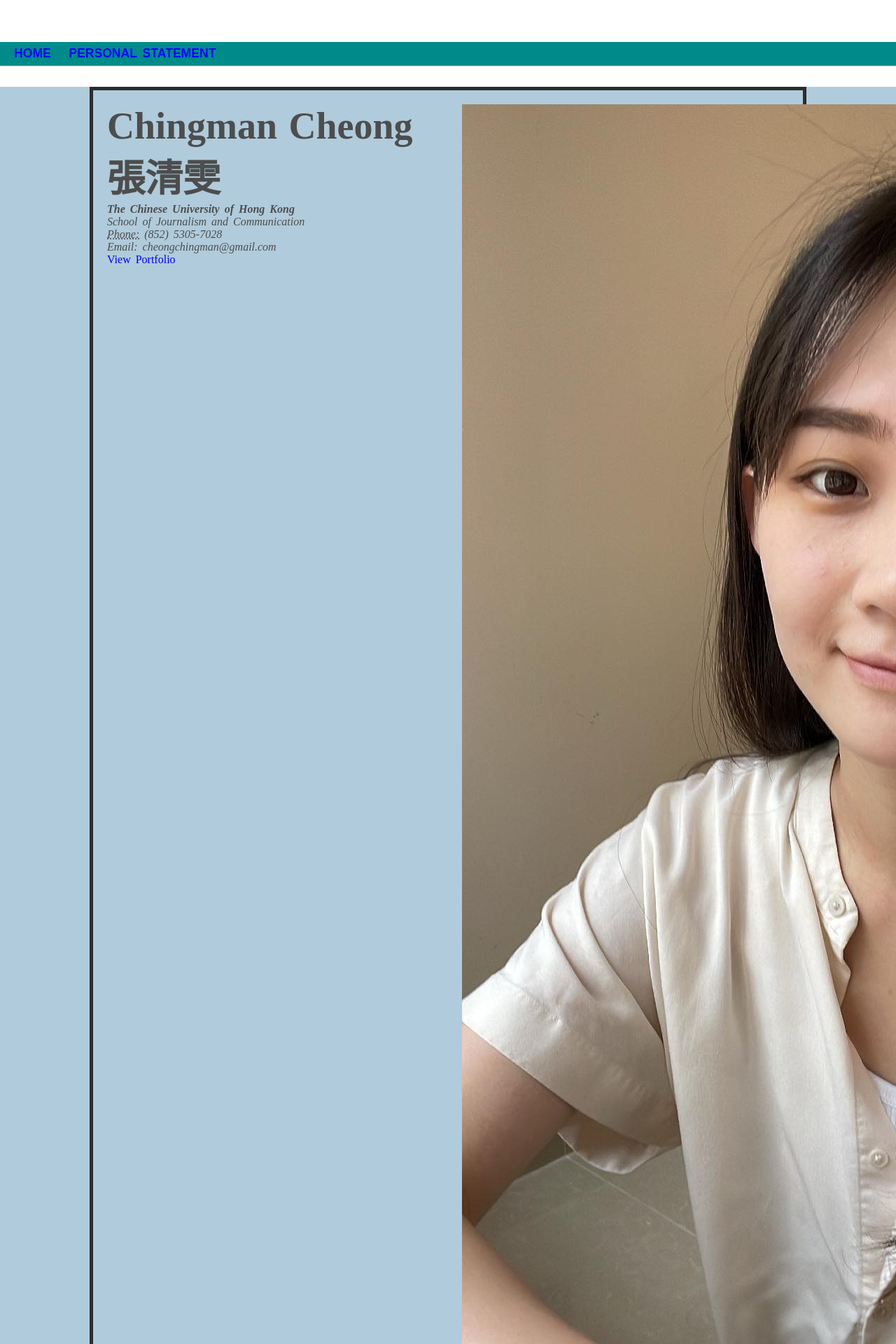
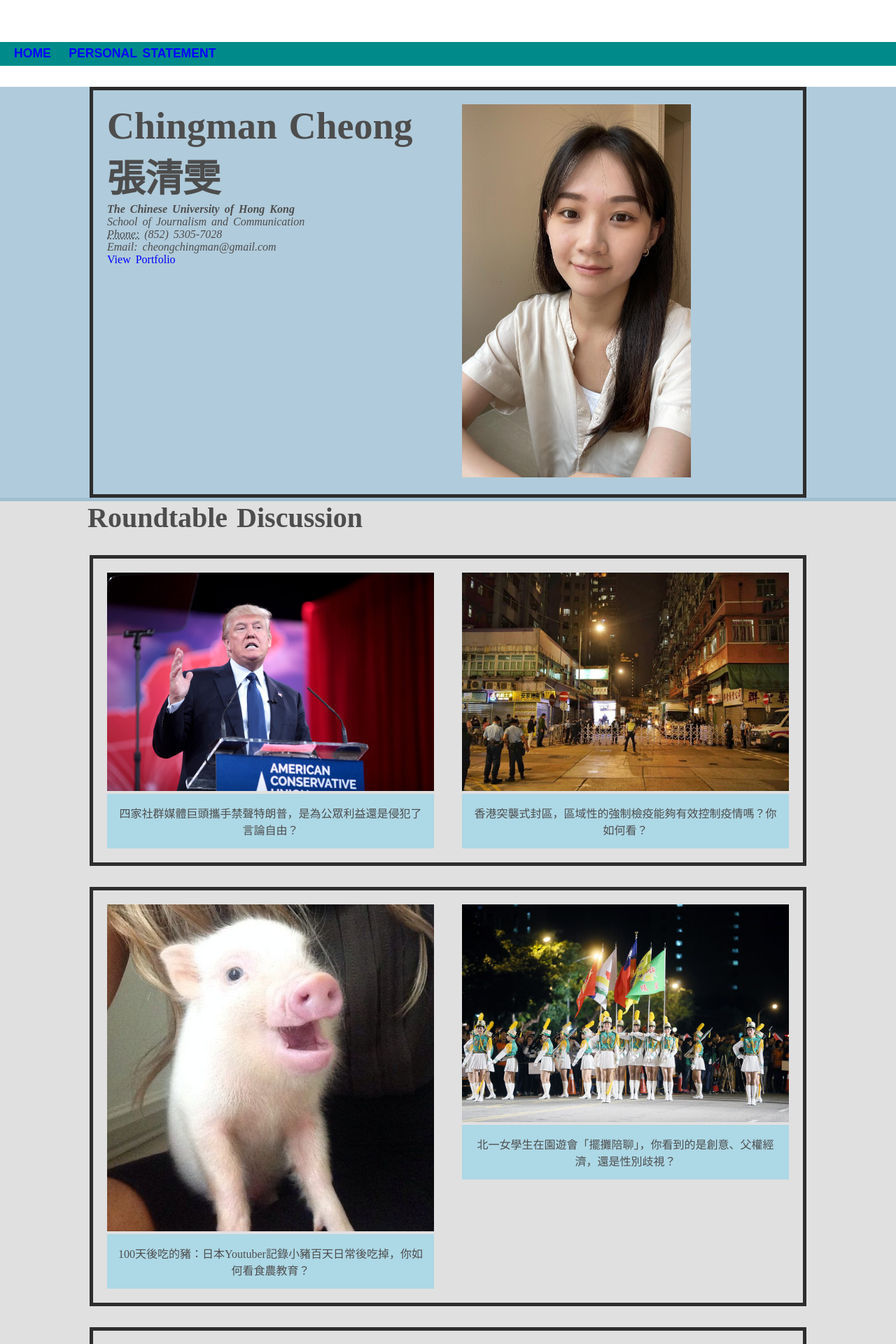
Before and after one commit to son520804/dorothy_portfolio, a Jekyll site: the page built from index.html, in a window 1280 px wide. Shown: the top 1920 px of the page at 70% size. Built offline with Jekyll 4.4.1, drawn with Linux system fonts in a browser that asks for light colours.

Commit message:
dorothy's template

```diff
--- a/index.html
+++ b/index.html
@@ -53,7 +53,7 @@ title: Chingman's Portfolio
 				<a href="#section2">View Portfolio</a>
 			</div>
 			<div class="right-content">
-				<img src="profile2.jpg" class="about" alt="profile picture" style="width：70%"/>
+				<img src="profile2.jpg" class="about" alt="profile picture" style="width:70%"/>
 			</div>
 		</div></div>
 
```
